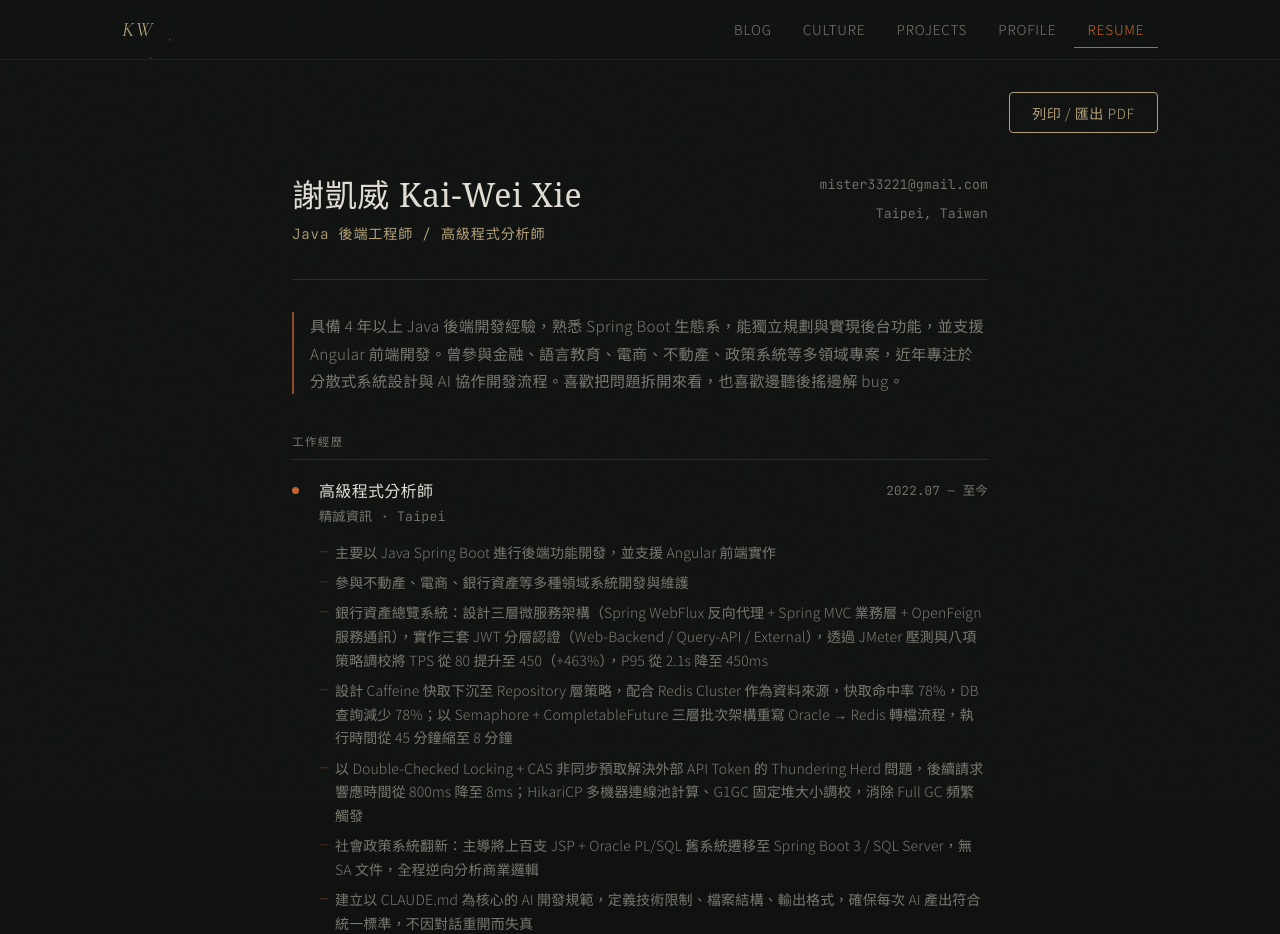
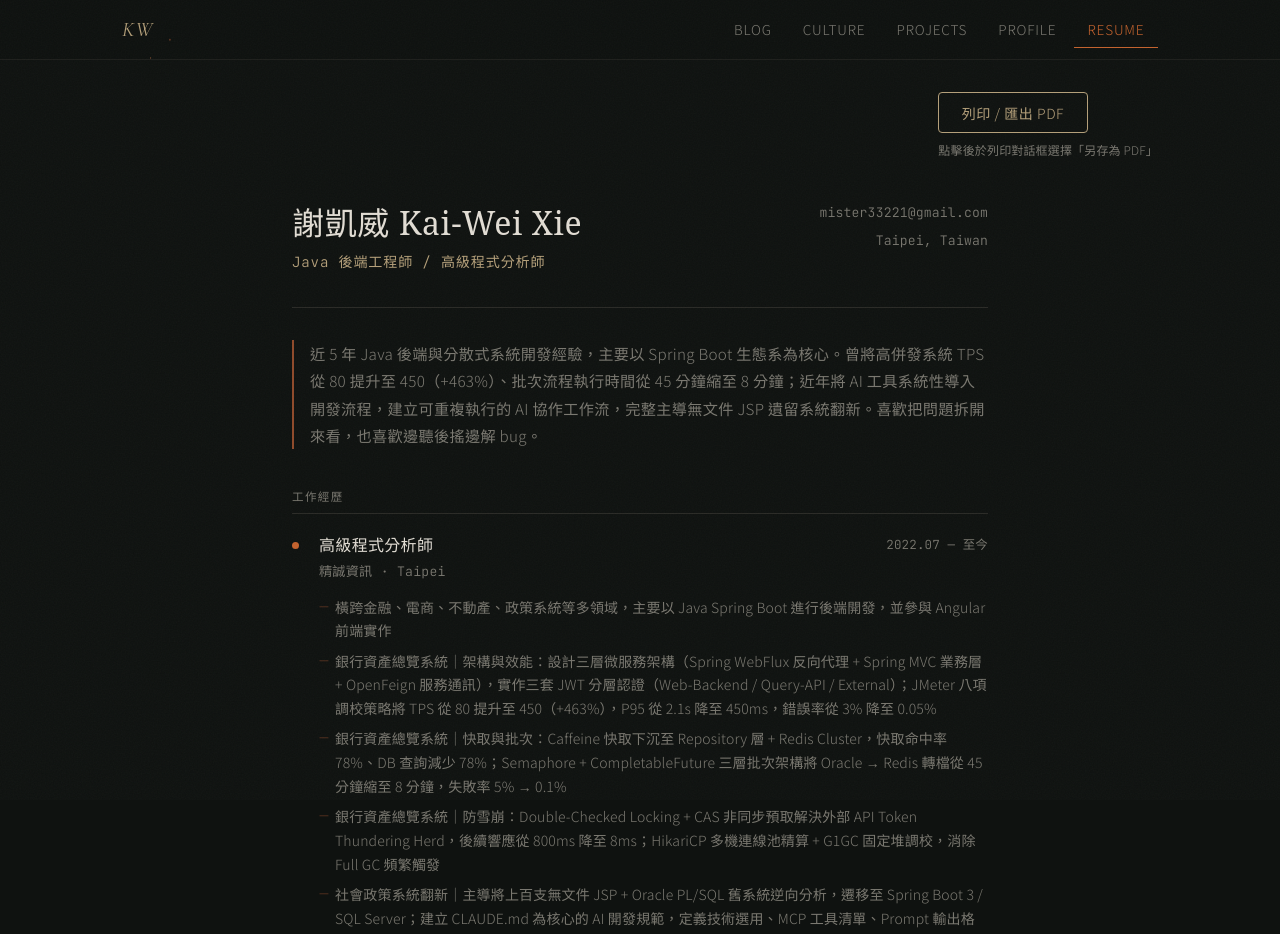
Before and after one commit to mister33221/mister33221.github.io, a Next.js app: page /resume in a window 1280 px wide. Shown: the top 934 px of the page. Built offline with nearby package versions, Linux system fonts and the light colour scheme.

Commit message:
feat: update profile and resume sections, enhance print button functionality

```diff
--- a/data/profile.json
+++ b/data/profile.json
@@ -15,6 +15,5 @@
     "github": "https://github.com/mister33221",
     "linkedin": "https://www.linkedin.com/in/mister33221/",
     "email": "mister33221@gmail.com"
-  },
-  "resume_pdf": "/assets/resume.pdf"
+  }
 }
--- a/data/resume.json
+++ b/data/resume.json
@@ -4,7 +4,7 @@
     "title": "Java 後端工程師 / 高級程式分析師",
     "email": "mister33221@gmail.com",
     "location": "Taipei, Taiwan",
-    "summary": "具備 4 年以上 Java 後端開發經驗，熟悉 Spring Boot 生態系，能獨立規劃與實現後台功能，並支援 Angular 前端開發。曾參與金融、語言教育、電商、不動產、政策系統等多領域專案，近年專注於分散式系統設計與 AI 協作開發流程。喜歡把問題拆開來看，也喜歡邊聽後搖邊解 bug。"
+    "summary": "近 5 年 Java 後端與分散式系統開發經驗，主要以 Spring Boot 生態系為核心。曾將高併發系統 TPS 從 80 提升至 450（+463%）、批次流程執行時間從 45 分鐘縮至 8 分鐘；近年將 AI 工具系統性導入開發流程，建立可重複執行的 AI 協作工作流，完整主導無文件 JSP 遺留系統翻新。喜歡把問題拆開來看，也喜歡邊聽後搖邊解 bug。"
   },
   "experience": [
     {
@@ -13,16 +13,13 @@
       "period": "2022.07 — 至今",
       "location": "Taipei",
       "points": [
-        "主要以 Java Spring Boot 進行後端功能開發，並支援 Angular 前端實作",
-        "參與不動產、電商、銀行資產等多種領域系統開發與維護",
-        "銀行資產總覽系統：設計三層微服務架構（Spring WebFlux 反向代理 + Spring MVC 業務層 + OpenFeign 服務通訊），實作三套 JWT 分層認證（Web-Backend / Query-API / External），透過 JMeter 壓測與八項策略調校將 TPS 從 80 提升至 450（+463%），P95 從 2.1s 降至 450ms",
-        "設計 Caffeine 快取下沉至 Repository 層策略，配合 Redis Cluster 作為資料來源，快取命中率 78%，DB 查詢減少 78%；以 Semaphore + CompletableFuture 三層批次架構重寫 Oracle → Redis 轉檔流程，執行時間從 45 分鐘縮至 8 分鐘",
-        "以 Double-Checked Locking + CAS 非同步預取解決外部 API Token 的 Thundering Herd 問題，後續請求響應時間從 800ms 降至 8ms；HikariCP 多機器連線池計算、G1GC 固定堆大小調校，消除 Full GC 頻繁觸發",
-        "社會政策系統翻新：主導將上百支 JSP + Oracle PL/SQL 舊系統遷移至 Spring Boot 3 / SQL Server，無 SA 文件，全程逆向分析商業邏輯",
-        "建立以 CLAUDE.md 為核心的 AI 開發規範，定義技術限制、檔案結構、輸出格式，確保每次 AI 產出符合統一標準，不因對話重開而失真",
-        "將翻新工作流程拆分為八個可重複呼叫的 skill（/analyze、/design、/code、/validate、/fix、/testprep、/apitest、/apidoc），每步驟有固定輸入、輸出與品質門檻",
-        "/fix 與 /apitest 加入自動循環機制，AI 在修正後自動重新驗證，失敗超過三次才暫停等待人工介入，大幅減少手動切換步驟",
-        "整合 MCP 工具讓 AI 直連 SQL Server 自行查詢測試資料，並引入 OpenAI Codex 進行新舊系統六面向邏輯比對（API 完整性、Request/Response、商業邏輯、流程順序、DB 讀寫），強制附行號佐證才視為有效 Review"
+        "橫跨金融、電商、不動產、政策系統等多領域，主要以 Java Spring Boot 進行後端開發，並參與 Angular 前端實作",
+        "銀行資產總覽系統｜架構與效能：設計三層微服務架構（Spring WebFlux 反向代理 + Spring MVC 業務層 + OpenFeign 服務通訊），實作三套 JWT 分層認證（Web-Backend / Query-API / External）；JMeter 八項調校策略將 TPS 從 80 提升至 450（+463%），P95 從 2.1s 降至 450ms，錯誤率從 3% 降至 0.05%",
+        "銀行資產總覽系統｜快取與批次：Caffeine 快取下沉至 Repository 層 + Redis Cluster，快取命中率 78%、DB 查詢減少 78%；Semaphore + CompletableFuture 三層批次架構將 Oracle → Redis 轉檔從 45 分鐘縮至 8 分鐘，失敗率 5% → 0.1%",
+        "銀行資產總覽系統｜防雪崩：Double-Checked Locking + CAS 非同步預取解決外部 API Token Thundering Herd，後續響應從 800ms 降至 8ms；HikariCP 多機連線池精算 + G1GC 固定堆調校，消除 Full GC 頻繁觸發",
+        "社會政策系統翻新｜主導將上百支無文件 JSP + Oracle PL/SQL 舊系統逆向分析，遷移至 Spring Boot 3 / SQL Server；建立 CLAUDE.md 為核心的 AI 開發規範，定義技術選用、MCP 工具清單、Prompt 輸出格式與環境限制，確保 AI 行為跨對話一致",
+        "社會政策系統翻新｜設計八步翻新工作流（/analyze → /design → /code → /validate → /fix → /testprep → /apitest → /apidoc），每步驟有固定輸入輸出與品質門檻；/fix 與 /apitest 加入自動循環，失敗超過三次才暫停人工介入",
+        "社會政策系統翻新｜整合 MCP 讓 AI 直連 SQL Server 自行查詢測試資料；引入 OpenAI Codex 進行六面向邏輯比對（API 完整性、Request/Response、商業邏輯、流程順序、DB 讀寫），強制附行號佐證才視為有效 Review"
       ]
     },
     {
@@ -61,11 +58,12 @@
     }
   ],
   "skills": {
-    "後端": ["Java", "Spring MVC", "Spring Boot", "Spring WebFlux", "Spring Data JPA", "MyBatis", "OpenFeign", "Maven", "Hibernate"],
+    "後端": ["Java", "Spring MVC", "Spring Boot", "Spring WebFlux", "Spring Data JPA", "MyBatis", "OpenFeign", "Apache Kafka", "Maven", "Hibernate"],
     "前端": ["Angular", "TypeScript", "JavaScript", "HTML", "CSS", "JSP", "jQuery"],
-    "資料庫": ["MySQL", "MariaDB", "PostgreSQL", "DB2", "Oracle", "Redis", "Redis Cluster"],
+    "資料庫": ["MySQL", "MariaDB", "PostgreSQL", "SQL Server", "DB2", "Oracle", "Redis", "Redis Cluster"],
     "版本控制": ["Git"],
-    "測試與效能": ["JMeter", "JUnit", "WireMock"]
+    "測試與效能": ["JMeter", "JUnit", "WireMock"],
+    "AI 工具": ["Claude Code", "GitHub Copilot", "MCP"]
   },
   "languages": [
     { "language": "中文", "level": "母語" },
--- a/src/components/ui/PrintButton.tsx
+++ b/src/components/ui/PrintButton.tsx
@@ -1,9 +1,22 @@
 'use client'
 
 export default function PrintButton() {
+  const handlePrint = () => {
+    if (typeof window !== 'undefined' && typeof window.print === 'function') {
+      window.print()
+    } else {
+      alert('請使用瀏覽器的「列印」功能（Ctrl+P / ⌘P），然後選擇「儲存為 PDF」。')
+    }
+  }
+
   return (
-    <button onClick={() => window.print()} className="btn btn-outline">
-      列印 / 匯出 PDF
-    </button>
+    <div style={{ display: 'flex', flexDirection: 'column', alignItems: 'flex-start', gap: '6px' }}>
+      <button type="button" onClick={handlePrint} className="btn btn-outline">
+        列印 / 匯出 PDF
+      </button>
+      <span style={{ fontSize: '0.75rem', color: 'var(--text-secondary)' }}>
+        點擊後於列印對話框選擇「另存為 PDF」
+      </span>
+    </div>
   )
 }
```
Also changed, not shown: data/projects.json (+4 -4 lines), src/app/profile/page.tsx (+3 -6 lines).
